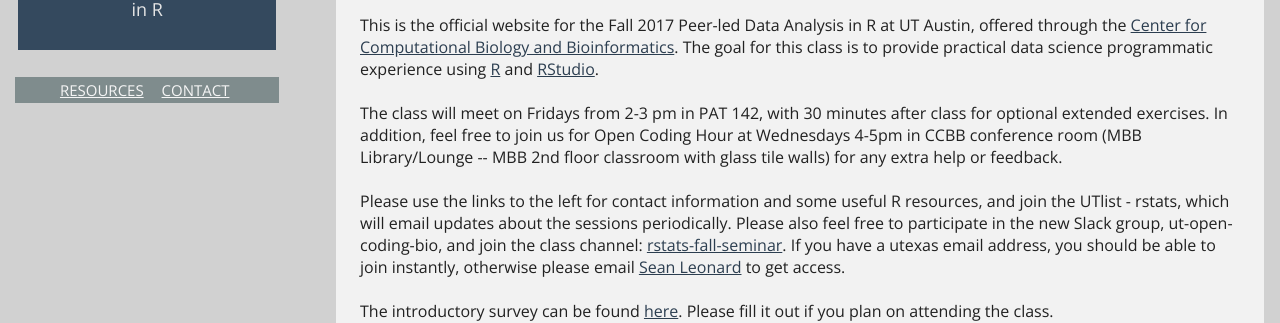
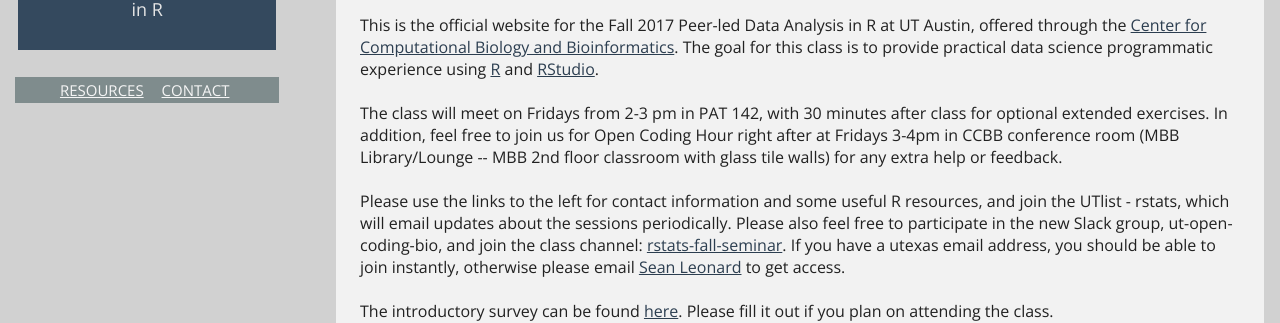
Before and after one commit to CCBBatUT/rstats_fall2017, a Jekyll site: the page built from index.html, in a window 1280 px wide. Shown: the part 135-458 px from the top of the page. Built offline with Jekyll 4.4.1, drawn with Linux system fonts in a browser that asks for light colours.

Commit message:
Update index.html

```diff
--- a/index.html
+++ b/index.html
@@ -9,7 +9,7 @@ layout: default
     <h1> Welcome! </h1>
     This is the official website for the Fall 2017 Peer-led Data Analysis in R at UT Austin, offered through the <a href="http://ccbb.biosci.utexas.edu/">Center for Computational Biology and Bioinformatics</a>. The goal for this class is to provide practical data science programmatic experience using <a href="https://www.r-project.org/">R</a> and <a href="https://www.rstudio.com/">RStudio</a>.
     <br><br>
-    The class will meet on Fridays from 2-3 pm in PAT 142, with 30 minutes after class for optional extended exercises. In addition, feel free to join us for Open Coding Hour at Wednesdays 4-5pm in CCBB conference room (MBB Library/Lounge -- MBB 2nd floor classroom with glass tile walls) for any extra help or feedback.
+    The class will meet on Fridays from 2-3 pm in PAT 142, with 30 minutes after class for optional extended exercises. In addition, feel free to join us for Open Coding Hour right after at Fridays 3-4pm in CCBB conference room (MBB Library/Lounge -- MBB 2nd floor classroom with glass tile walls) for any extra help or feedback.
     <br><br>
     Please use the links to the left for contact information and some useful R resources, and join the UTlist - rstats, which will email updates about the sessions periodically. Please also feel free to participate in the new Slack group, ut-open-coding-bio, and join the class channel: <a href="https://ut-open-coding-bio.slack.com/x-42134075029-42895634710/signup">rstats-fall-seminar</a>. If you have a utexas email address, you should be able to join instantly, otherwise please email <a href="mailto:spleonard1@gmail.com">Sean Leonard</a> to get access.
     <br><br>
```
